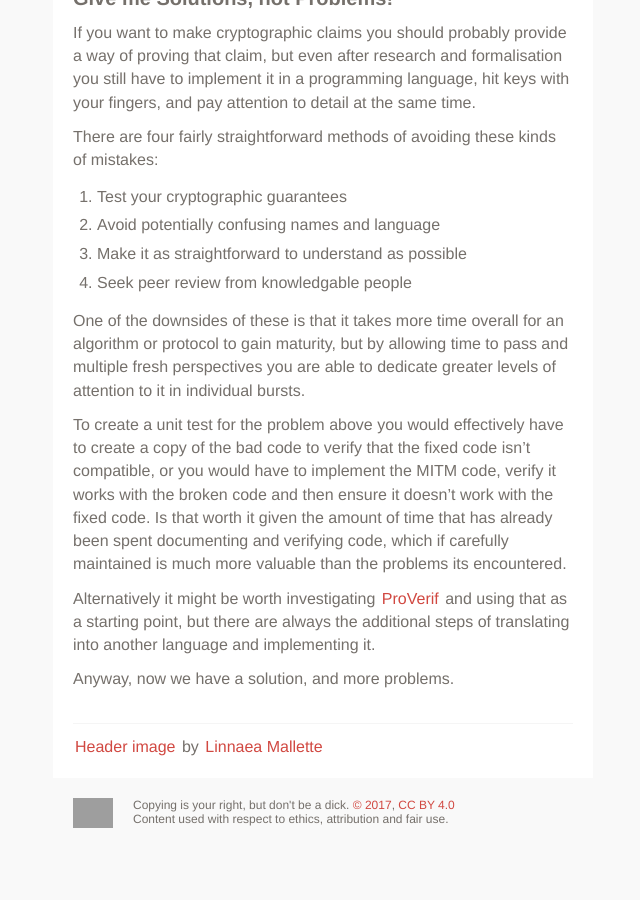
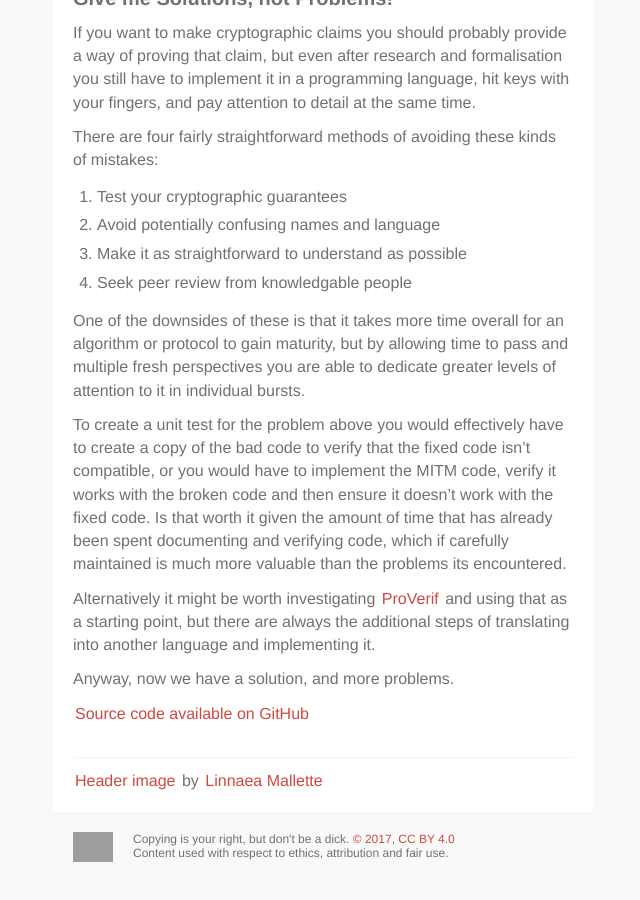
Before and after one commit to HarryR/logicista, a Jekyll site: the page built from _posts/2017-03-17-humans-vs-crypto.markdown, in a window 1280 px wide and 900 px high, scrolled down 4846 px. Shown: the whole window, without its empty margins (187-827 px from the left). Built offline with Jekyll 4.4.1, drawn with Linux system fonts in a browser that asks for light colours; Markdown is read by kramdown in place of the engine named in the settings; before the commit the page ends 5712 px from its top, so only the background shows below that; grey boxes are pictures that could not be loaded.

Commit message:
Added source code link

```diff
--- a/_posts/2017-03-17-humans-vs-crypto.markdown
+++ b/_posts/2017-03-17-humans-vs-crypto.markdown
@@ -136,6 +136,8 @@ Alternatively it might be worth investigating [ProVerif](http://prosecco.gforge.
 
 Anyway, now we have a solution, and more problems.
 
+[Source code available on GitHub](https://gist.github.com/HarryR/5420bac1025250b3a218a8e327d8a3e6)
+
 -------------------
 
 [Header image](http://www.publicdomainpictures.net/view-image.php?image=128184&picture=old-brick-wall) by [Linnaea Mallette](http://www.linnaeamallette.com/)
```
